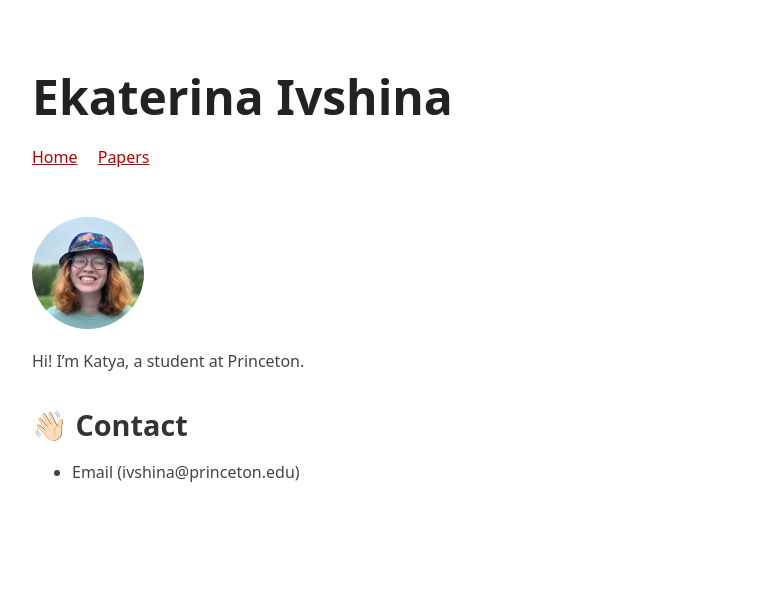
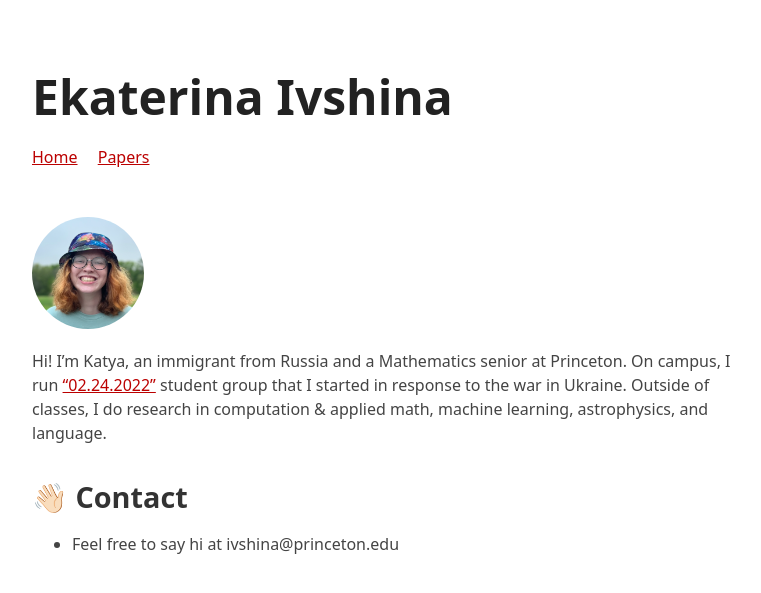
Before and after one commit to eivshina/point-theme, a Jekyll site: the page built from index.md, in a window 1280 px wide. Shown: the top 593 px of the page, without its empty margins (258-1019 px from the left). Built offline with Jekyll 4.4.1, drawn with Linux system fonts in a browser that asks for light colours.

Commit message:
Update index.md

```diff
--- a/index.md
+++ b/index.md
@@ -1,8 +1,8 @@
 ---
 ---
 
-Hi! I'm Katya, a student at Princeton.
+Hi! I'm Katya, an immigrant from Russia and a Mathematics senior at Princeton. On campus, I run ["02.24.2022"](http://students4ukraine.com) student group that I started in response to the war in Ukraine. Outside of classes, I do research in computation & applied math, machine learning, astrophysics, and language.
 
 ## 👋🏻 Contact
 
-- Email (ivshina@princeton.edu)
+- Feel free to say hi at ivshina@princeton.edu
```
